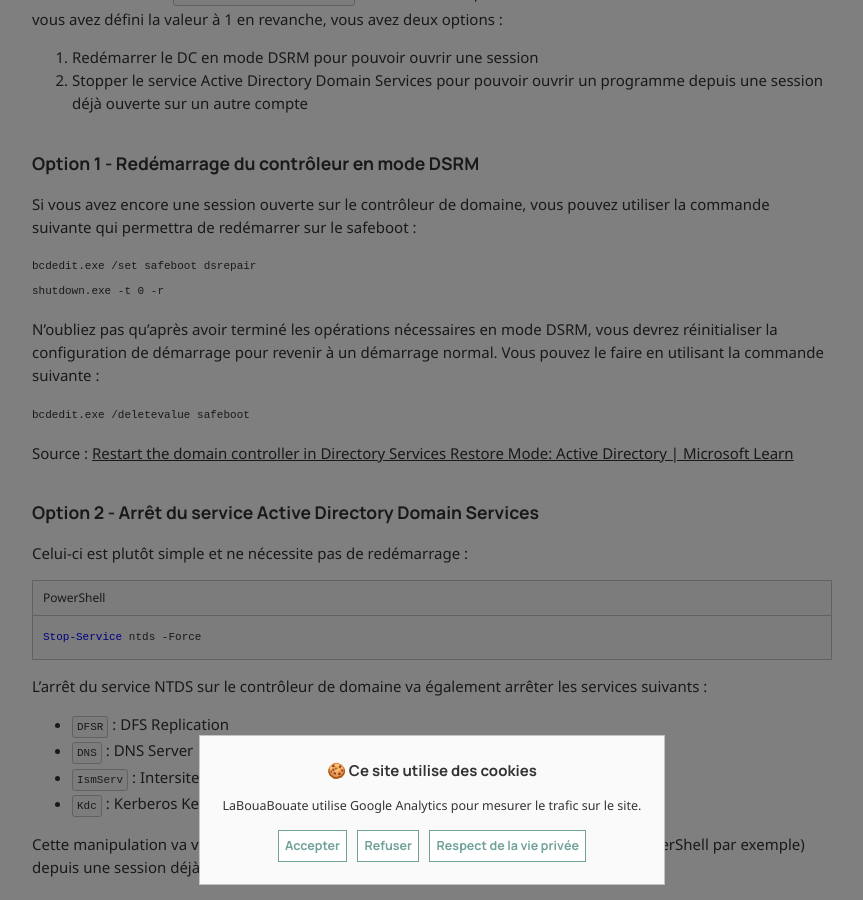
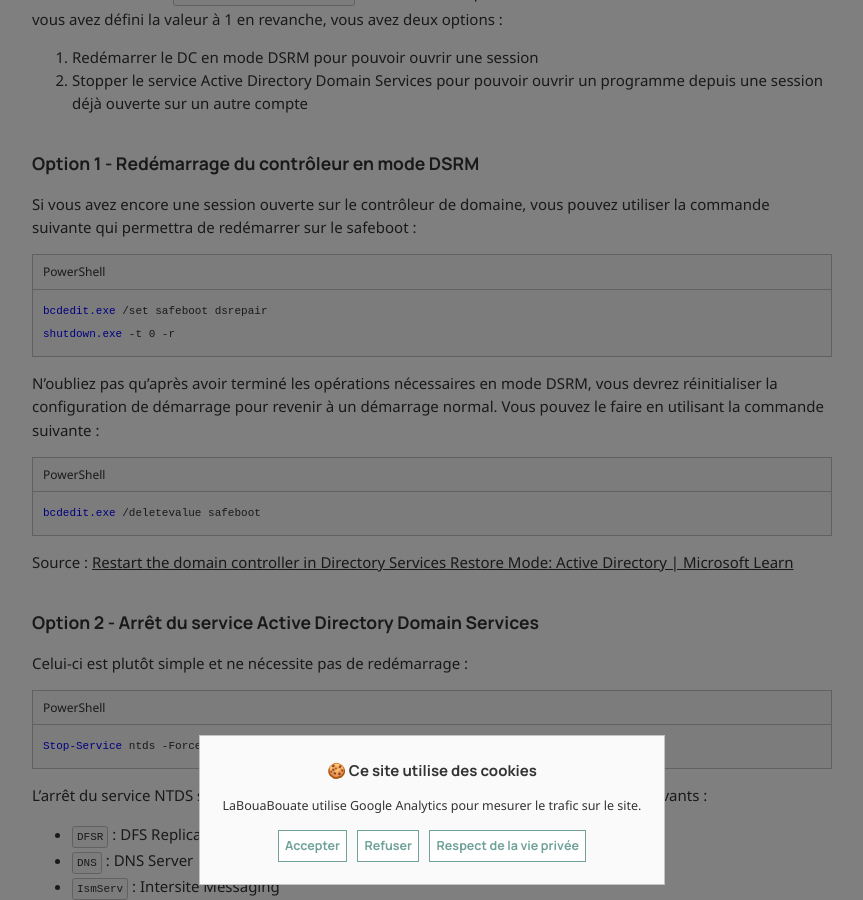
Before and after one commit to leobouard/leobouard.github.io, a Jekyll site: the page built from _posts/2025-02-24-compte-de-recuperation-rodc.md, in a window 1280 px wide and 900 px high, scrolled down 4468 px. Shown: the whole window, without its empty margins (208-1071 px from the left). Built offline with Jekyll 4.4.1, drawn with Linux system fonts in a browser that asks for light colours; nearby versions of some CDN libraries; some web fonts are replaced; comment, search, counter and statistics services are not loaded.

Commit message:
Update 2025-02-24-compte-de-recuperation-rodc.md

````diff
--- a/_posts/2025-02-24-compte-de-recuperation-rodc.md
+++ b/_posts/2025-02-24-compte-de-recuperation-rodc.md
@@ -153,14 +153,14 @@ Si la valeur de la clé `DsrmAdminLogonBehavior = 2`, alors vous allez pouvoir v
 
 Si vous avez encore une session ouverte sur le contrôleur de domaine, vous pouvez utiliser la commande suivante qui permettra de redémarrer sur le safeboot :
 
-```cmd
+```powershell
 bcdedit.exe /set safeboot dsrepair
 shutdown.exe -t 0 -r
 ```
 
 N'oubliez pas qu'après avoir terminé les opérations nécessaires en mode DSRM, vous devrez réinitialiser la configuration de démarrage pour revenir à un démarrage normal. Vous pouvez le faire en utilisant la commande suivante :
 
-```cmd
+```powershell
 bcdedit.exe /deletevalue safeboot
 ```
 
````
